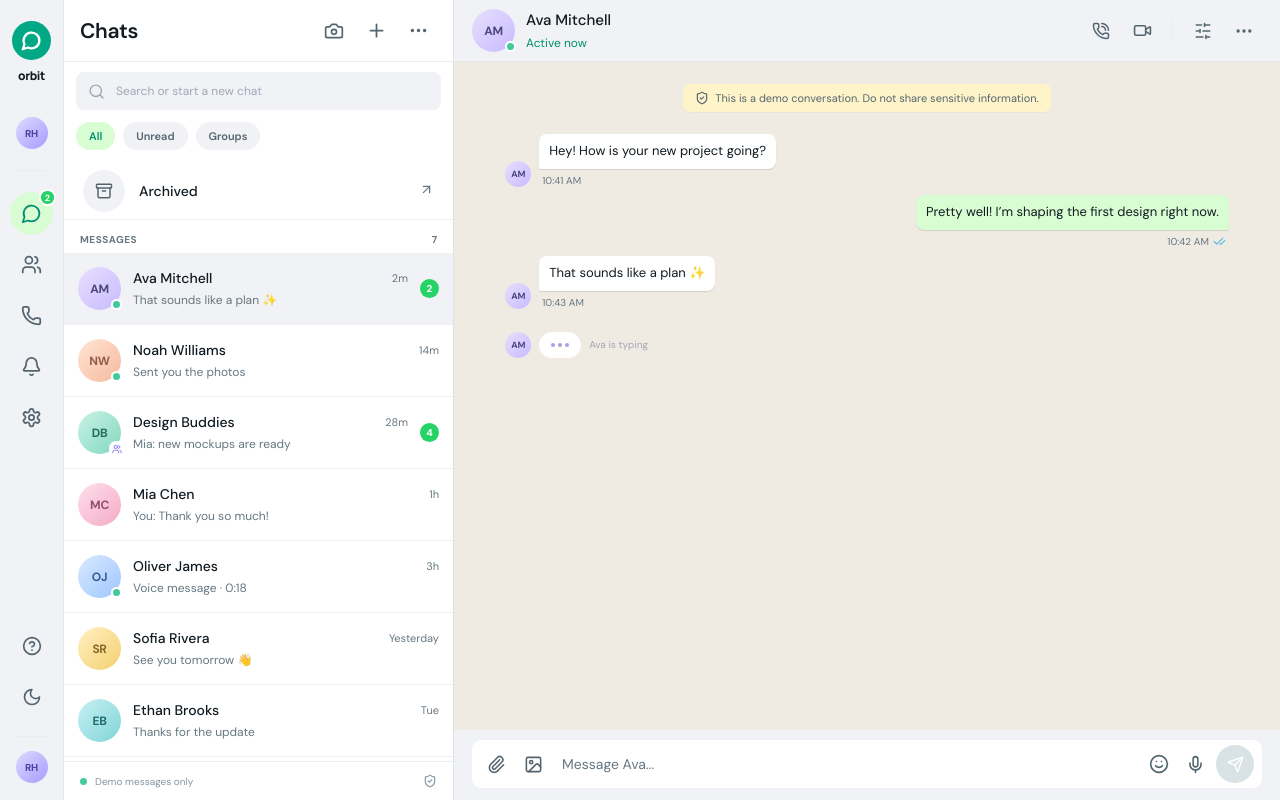
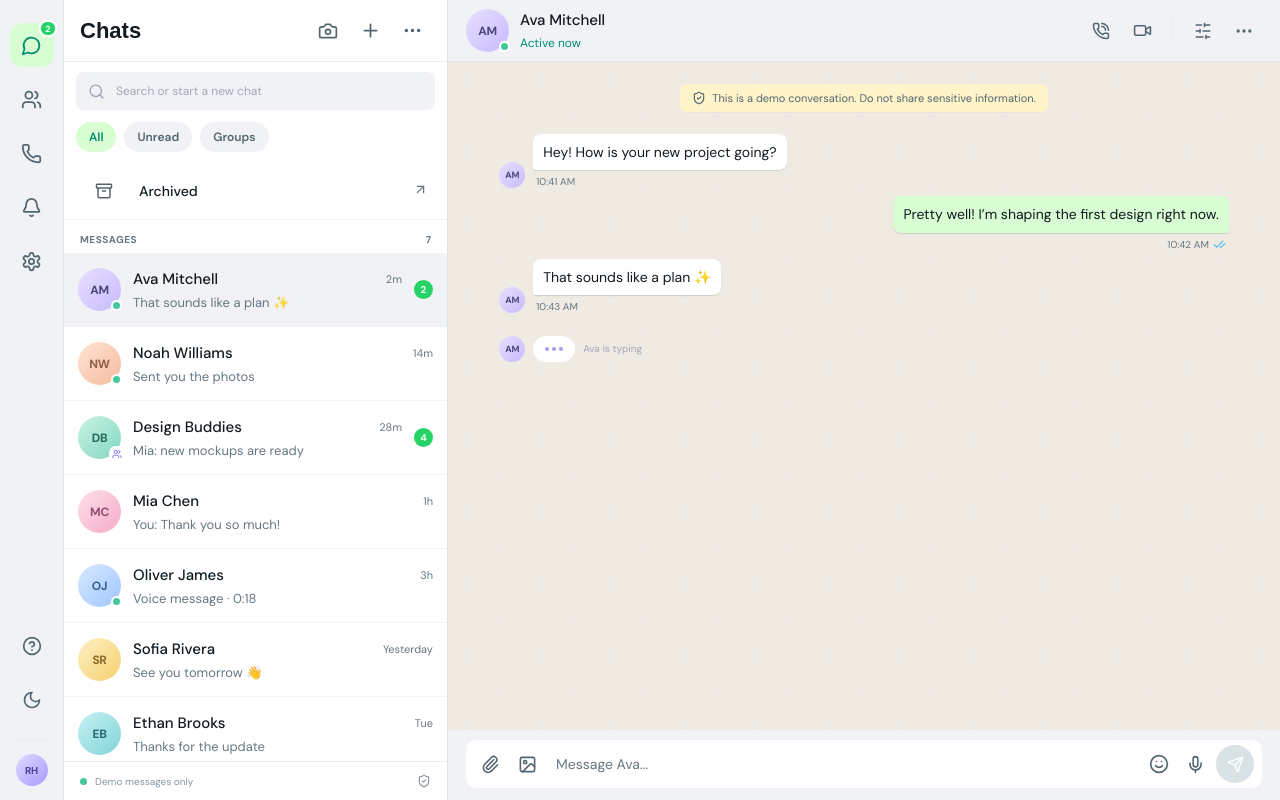
Before and after one commit to serakib/messenger, a React (Vite) app: page / in a window 1280 px wide. Built offline with nearby package versions, Linux system fonts and the light colour scheme.

Commit message:
Polish WhatsApp-inspired messenger layout and chat styling

```diff
--- a/scr/styles.css
+++ b/scr/styles.css
@@ -170,3 +170,73 @@ body,.app-shell{background:#f0f2f5;color:#111b21}
 }
 .dark .person-row.chosen{background:#2a3942}
 .dark .archive-row{border-color:#26353d}
+
+
+/* WhatsApp Web-inspired layout: final visual correction */
+@media (min-width:681px) {
+  .rail { width:64px; flex-basis:64px; padding:18px 0 14px; }
+  .brand-mark,.rail-user,.rail-divider { display:none; }
+  .rail-button { width:44px; height:44px; margin:5px 0; border-radius:12px; }
+  .rail-button.active { background:#d9fdd3; color:#008f70; }
+  .rail-bottom { margin-top:12px; }
+  .app-shell { grid-template-columns:64px minmax(330px, 30vw) minmax(0,1fr); }
+  .app-shell.has-details { grid-template-columns:64px minmax(330px, 27vw) minmax(360px,1fr) 300px; }
+}
+.inbox-panel { background:#fff; }
+.inbox-heading { background:#fff; }
+.inbox-heading h1 { font-family:Arial,sans-serif; font-size:22px; font-weight:700; letter-spacing:0; }
+.inbox-heading-actions .icon-button { border-radius:50%; color:#54656f; }
+.search-box { border-radius:8px; background:#f0f2f5; height:38px; }
+.inbox-filters { padding-bottom:10px; }
+.filter-chip { background:#f0f2f5; color:#54656f; border:0; border-radius:18px; font-size:12px; padding:7px 13px; }
+.filter-chip.selected { background:#d9fdd3; color:#008f70; }
+.archive-row { background:#fff; }
+.archive-icon { background:transparent; color:#54656f; }
+.person-row { min-height:74px; padding:10px 14px; border-bottom:1px solid #f0f2f5; }
+.person-row.chosen { background:#f0f2f5; }
+.person-row.chosen:before { display:none; }
+.person-top strong { font-size:15px; font-weight:500; }
+.person-preview { font-size:13px; color:#667781; }
+.person-top time { font-size:11px; }
+.avatar { box-shadow:none; }
+.chat-panel { background:#efeae2; }
+.chat-header { background:#f0f2f5; border-bottom:1px solid #e5e9eb; }
+.messages-scroll {
+  background-color:#efeae2;
+  background-image:
+    radial-gradient(circle at 18px 18px,rgba(84,101,111,.055) 1px,transparent 1.5px),
+    radial-gradient(circle at 54px 54px,rgba(84,101,111,.04) 1px,transparent 1.5px);
+  background-size:72px 72px;
+  padding:22px clamp(18px,4vw,72px);
+}
+.encryption-note { background:#fff4c9; color:#54656f; border:0; border-radius:7px; }
+.message-stack { gap:8px; }
+.message-line { max-width:min(72%,620px); }
+.bubble { font-size:14px; line-height:1.45; padding:8px 10px; border-radius:8px; }
+.incoming .bubble { background:#fff; color:#111b21; border:0; border-radius:8px 8px 8px 2px; }
+.outgoing .bubble { background:#d9fdd3; color:#111b21; border:0; border-radius:8px 8px 2px 8px; }
+.message-meta { font-size:10px; color:#667781; }
+.read-check { color:#53bdeb; }
+.composer-area { background:#f0f2f5; padding:10px 18px 12px; }
+.composer { min-height:48px; border:0; border-radius:9px; background:#fff; box-shadow:none; padding:5px 8px; }
+.composer input { font-size:14px; }
+.composer-icon { color:#54656f; }
+.send-button { width:38px; height:38px; border-radius:50%; background:#00a884; }
+.composer-hint { display:none; }
+.details-panel { background:#fff; }
+@media(max-width:680px) {
+  .rail { background:#f0f2f5; }
+  .rail .rail-button { border-radius:12px; }
+  .inbox-heading h1 { font-size:22px; }
+  .person-row { min-height:70px; }
+  .messages-scroll { padding:16px 10px; }
+  .message-line { max-width:88%; }
+  .composer-area { padding:8px 7px 10px; }
+}
+.dark .inbox-heading,.dark .inbox-panel,.dark .archive-row { background:#202c33; }
+.dark .messages-scroll { background-color:#0b141a; }
+.dark .incoming .bubble { background:#202c33; color:#e9edef; }
+.dark .outgoing .bubble { background:#005c4b; color:#e9edef; }
+.dark .composer-area,.dark .chat-header { background:#202c33; }
+.dark .composer { background:#2a3942; }
+.dark .archive-icon { background:transparent; }
```
